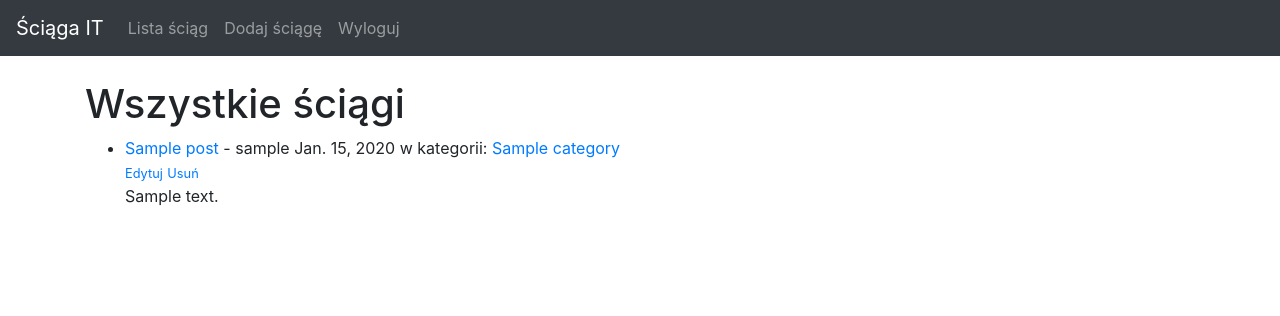
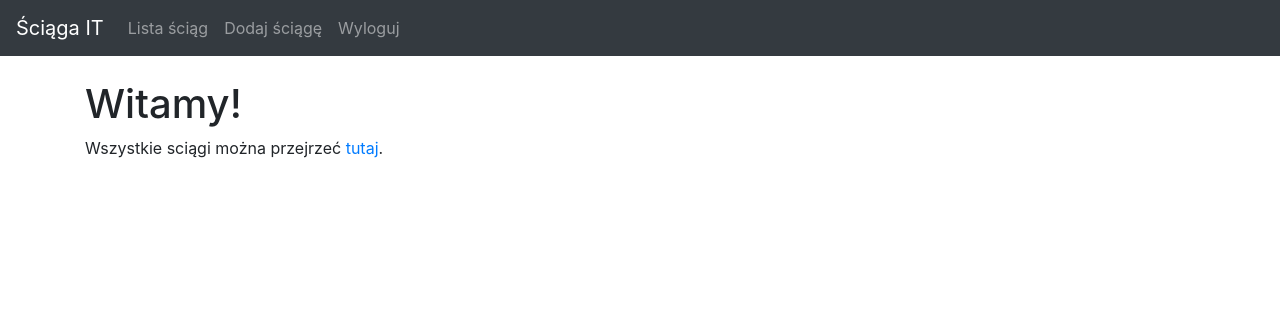
Before and after one commit to f4lco0n/sciaga_it, a Django app: page / in a window 1280 px wide. Shown: the top 316 px of the page. Run offline with Django 3.2, Linux system fonts and the light colour scheme; a user stored in the database is signed in; tables that the repository leaves empty hold one stand-in row (values such as "Sample post").

Commit message:
fixing - Post list view and template has been added

```diff
--- a/sciaga_it/blog/models.py
+++ b/sciaga_it/blog/models.py
@@ -23,4 +23,4 @@ class Post(models.Model):
 
     def get_absolute_url(self):
         # return reverse('post-details', args=(str(self.id)))
-        return reverse('home')
+        return reverse('post_list')
--- a/sciaga_it/blog/templates/base.html
+++ b/sciaga_it/blog/templates/base.html
@@ -28,7 +28,7 @@
         <ul class="navbar-nav mr-auto">
 
             <li class="nav-item">
-                <a class="nav-link" href="#">Lista ściąg </a>
+                <a class="nav-link" href="{% url 'post_list' %}">Lista ściąg </a>
             </li>
 
             {% if user.is_authenticated %}
--- a/sciaga_it/blog/templates/home.html
+++ b/sciaga_it/blog/templates/home.html
@@ -1,27 +1,7 @@
 {% extends 'base.html' %}
 
 {% block content %}
-<h1>Wszystkie ściągi</h1>
+<h1>Witamy!</h1>
 
-
-<ul>
-{% for post in object_list %}
-
-    <li>
-        <a href="{% url 'post-details' post.pk %}">{{ post.title }}</a>  - {{ post.author }} {{ post.publication_date }}
-        w kategorii: <a href="{% url 'category' post.category_id %}">{{ post.category }}</a>
-        <br>
-
-        {% if user.is_authenticated %}
-            <small><a href="{% url 'update-post' post.pk %}">Edytuj</a></small>
-            <small><a href="{% url 'delete-post' post.pk %}">Usuń</a></small> <br/>
-        {% endif %}
-
-        {{ post.body|slice:":200"|safe }}
-    </li>
-
-{% endfor %}
-
-</ul>
-
+<p>Wszystkie sciągi można przejrzeć <a href="{%url 'post_list'%}">tutaj</a>.</p>
 {% endblock %}
--- a/sciaga_it/blog/urls.py
+++ b/sciaga_it/blog/urls.py
@@ -1,10 +1,12 @@
 from django.urls import path, include
 from . import views
-from .views import HomeView, PostDetailView, PostCreateView, UpdatePostView, DeletePostView, CategoryView
+from .views import HomeView, PostDetailView, PostCreateView, UpdatePostView, DeletePostView, CategoryView, PostListView
+
 urlpatterns = [
     # path('', views.home, name='home'),
-    path('',HomeView.as_view(), name='home'),
-    path('post_details/<int:pk>', PostDetailView.as_view(), name='post-details' ),
+    path('', HomeView.as_view(), name='home'),
+    path('post_details/<int:pk>', PostDetailView.as_view(), name='post-details'),
+    path('post_list/', PostListView.as_view(), name='post_list'),
     path('add_post/', PostCreateView.as_view(), name='add_post'),
     path('post_details/edit/<int:pk>', UpdatePostView.as_view(), name='update-post'),
     path('post_details/<int:pk>/delete', DeletePostView.as_view(), name='delete-post'),
--- a/sciaga_it/blog/views.py
+++ b/sciaga_it/blog/views.py
@@ -3,6 +3,8 @@ from django.views.generic import ListView, DetailView, CreateView, UpdateView, D
 from .models import Post, Category
 from .forms import PostForm, UpdatePostForm
 from django.urls import reverse_lazy
+
+
 # Create your views here.
 
 
@@ -11,9 +13,15 @@ class HomeView(ListView):
     template_name = "home.html"
 
 
+class PostListView(ListView):
+    model = Post
+    template_name = "post_list.html"
+
+
 class PostDetailView(DetailView):
     model = Post
     template_name = "post_details.html"
+
 
 class PostCreateView(CreateView):
     model = Post
@@ -21,17 +29,20 @@ class PostCreateView(CreateView):
     template_name = "add_post.html"
     # fields = '__all__'
 
+
 class UpdatePostView(UpdateView):
     model = Post
     form_class = UpdatePostForm
     template_name = "update_post.html"
     # fields = ('title', 'title_tag','body')
 
+
 class DeletePostView(DeleteView):
     model = Post
     template_name = "delete_post.html"
     success_url = reverse_lazy('home')
 
+
 def CategoryView(request, category_id):
     category_posts = Post.objects.filter(category_id=category_id)
-    return render(request, 'categories.html',{'category_posts': category_posts})
+    return render(request, 'categories.html', {'category_posts': category_posts})
```
